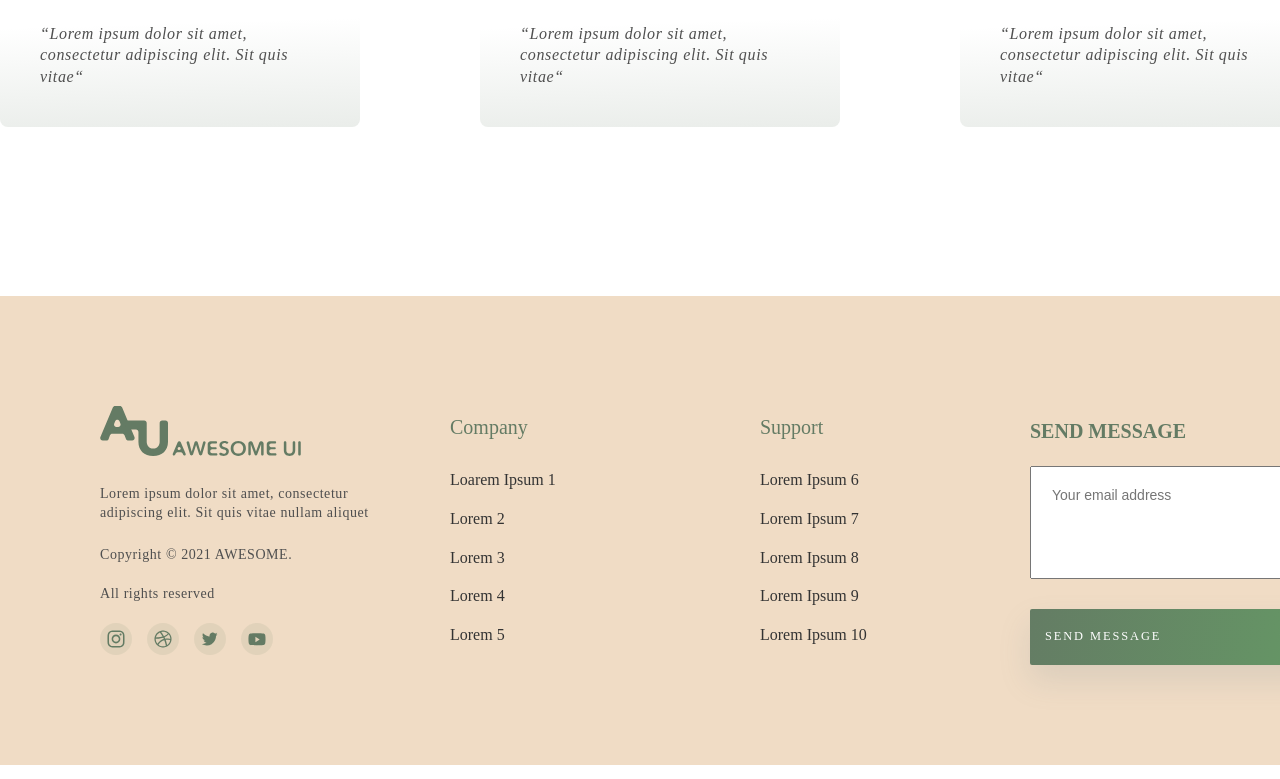
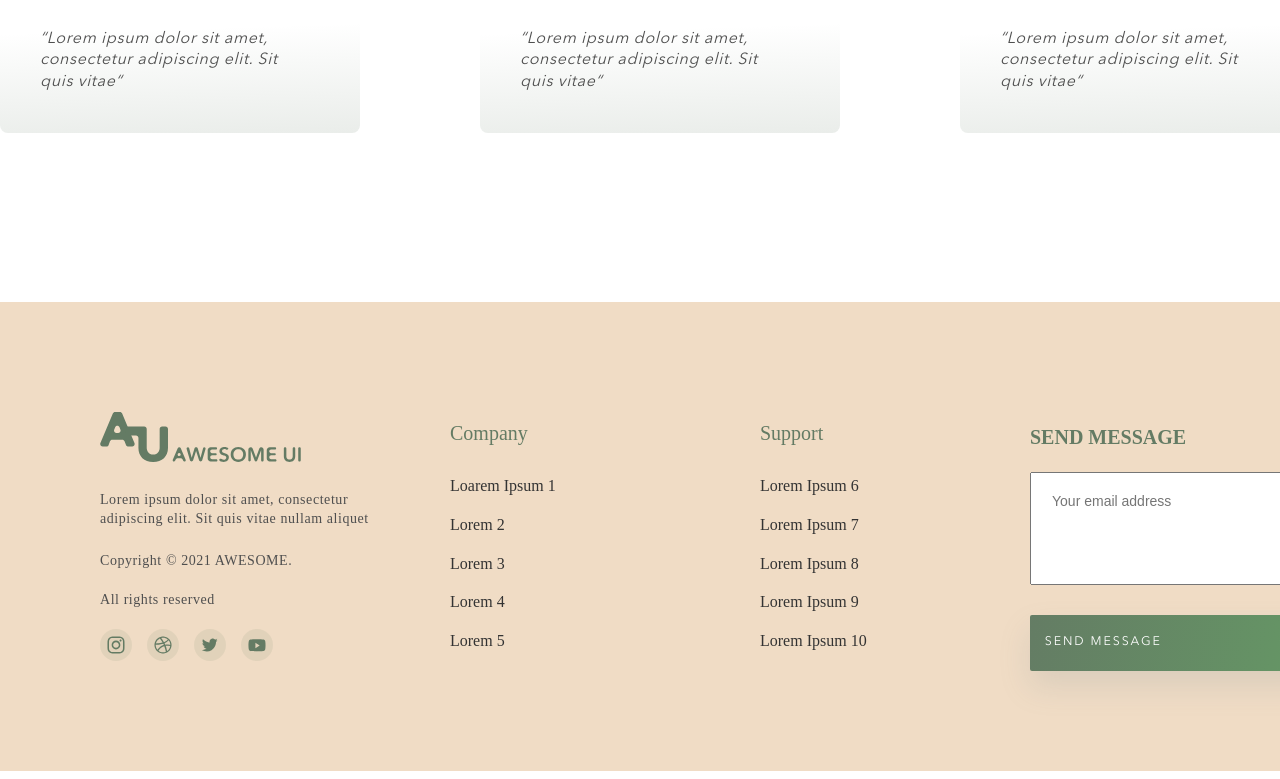
Before and after one commit to etkaesque/Figma--Awesome-UI-, a plain HTML site: page index.html in a window 1280 px wide. Shown: the part 3500-4279 px from the top of the page. Drawn offline with Linux system fonts and the light colour scheme; the site is published under a folder, as on GitHub Pages, so addresses that start at the root find nothing.

Commit message:
font update

```diff
--- a/style.css
+++ b/style.css
@@ -6,7 +6,7 @@
 
 @font-face {
     font-family: 'Avenir Next';
-    src: url("/fonts/AvenirNextLTPro-Regular.otf");
+    src: url("./fonts/AvenirNextLTPro-Regular.otf");
 
 }
 
@@ -14,14 +14,14 @@
 @font-face {
 
     font-family: 'Avenir Next Pro';
-    src: url("/fonts/AvenirNextLTPro-It.otf");
+    src: url("./fonts/AvenirNextLTPro-It.otf");
 
 }
 
 @font-face {
 
     font-family: 'Avenir Next Bold';
-    src: url("/fonts/AvenirNextLTPro-Bold.otf");
+    src: url("./fonts/AvenirNextLTPro-Bold.otf");
 
 }
 
```
